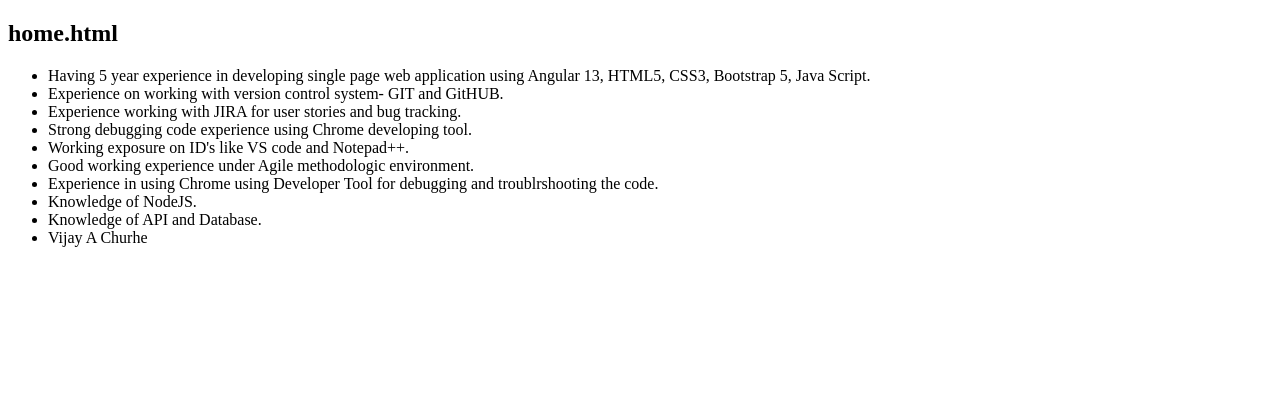
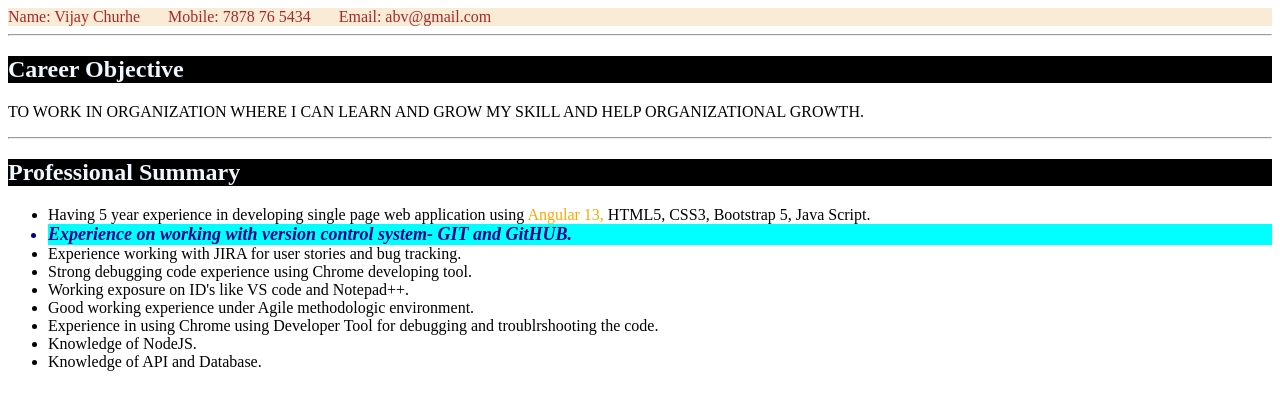
Before and after one commit to vickychurhe/profile-vicky, a plain HTML site: page home.html in a window 1280 px wide. Drawn offline with Linux system fonts and the light colour scheme.

Commit message:
home html
home html

```diff
--- a/home.html
+++ b/home.html
@@ -4,14 +4,51 @@
     <meta charset="UTF-8">
     <meta name="viewport" content="width=device-width, initial-scale=1.0">
     <title>Document</title>
+    <style>
+        header{
+            color: brown;
+            background-color: antiquewhite;
+}
+/* Class Selector */
+
+.heading{
+    color: aliceblue;
+
+    background-color: black;
+}
+
+span{
+    color: orange;
+}
+
+#experience{
+
+    font-size: large;
+    font-style: italic;
+    background-color: aqua;
+    color: darkblue;
+    font-weight: bolder;
+}
+
+    </style>
 </head>
 <body>
 
-    <h2> home.html </h2>
+    <header>
+        Name: Vijay Churhe &nbsp;&nbsp;&nbsp;&nbsp;&nbsp;
+        Mobile: 7878 76 5434 &nbsp;&nbsp;&nbsp;&nbsp;&nbsp;
+         Email: abv@gmail.com
+        </header>
+        <hr>
+        <h2 class="heading"> Career Objective </h2>
+        <p> TO WORK IN ORGANIZATION WHERE I CAN LEARN AND GROW MY SKILL AND HELP ORGANIZATIONAL GROWTH.</p>
+            <hr>
+
+    <h2 class="heading"> Professional Summary </h2>
     <ul>
-        <li>Having 5 year experience in developing single page web application using Angular 13,
+        <li>Having 5 year experience in developing single page web application using <span>Angular 13, </span>
             HTML5, CSS3, Bootstrap 5, Java Script.</li>
-        <li>Experience on working with version control system- GIT and GitHUB.</li>
+        <li id="experience">Experience on working with version control system- GIT and GitHUB.</li>
         <li>Experience working with JIRA for user stories and bug tracking.</li>
         <li>Strong debugging code experience using Chrome developing tool.</li>
         <li>Working exposure on ID's like VS code and Notepad++.</li>
@@ -19,7 +56,6 @@
         <li>Experience in using Chrome using Developer  Tool for debugging and troublrshooting the code.</li>
         <li>Knowledge of NodeJS.</li>
         <li>Knowledge of API and Database.</li>
-        <li>Vijay A Churhe </li>
     </ul>
 
 
```
Also changed, not shown: csslearning.html (+33 -21 lines), index.html (+1 -1 lines), project.html (+3 -3 lines).
